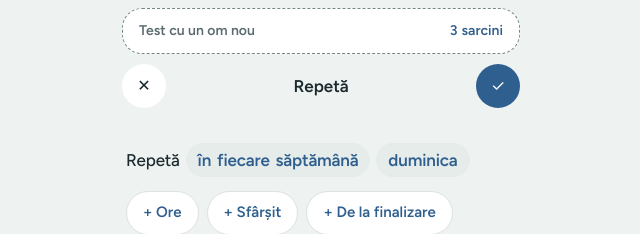
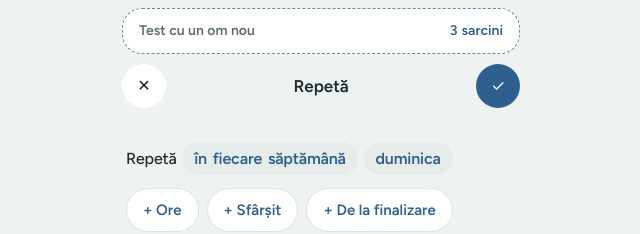
Before and after one commit to gabrieludrea90-stack/essence-proba, a plain HTML site: page proba-repeta-15-nov/index.html in a window 1280 px wide. Shown: the top 234 px of the page, without its empty margins (319-959 px from the left). Drawn offline with Linux system fonts and the light colour scheme.

Commit message:
Proba Repetă: fraza la 16
Co-Authored-By: Claude Opus 5.5 <noreply@anthropic.com>
Claude-Session: https://claude.ai/code/session_018LLNaUfwZy4Wukz1PSBYqk

```diff
--- a/proba-repeta-15-nov/index.html
+++ b/proba-repeta-15-nov/index.html
@@ -41,7 +41,7 @@ button{font:inherit;color:inherit;background:none;border:0;padding:0;margin:0;cu
 .ant h1{font-size:17px;font-weight:600;margin:0;text-align:center}
 .toast{min-height:20px;text-align:center;font-size:13px;color:var(--muted);margin:2px 16px 0}
 
-.fraza{margin:6px 20px 0;font-size:17px;line-height:2.4;font-weight:400;word-spacing:2px;font-weight:500;letter-spacing:-.01em;overflow-wrap:anywhere}
+.fraza{margin:6px 20px 0;font-size:16px;line-height:2.4;font-weight:400;word-spacing:2px;font-weight:500;letter-spacing:-.01em;overflow-wrap:anywhere}
 .w{color:var(--accent);background:var(--pastila);border-radius:999px;padding:7px 12px;font-weight:600;
  -webkit-box-decoration-break:clone;box-decoration-break:clone;cursor:pointer;outline:none;white-space:nowrap}
 .w:focus-visible{outline:2px solid var(--accent);outline-offset:2px;border-radius:4px}
```
